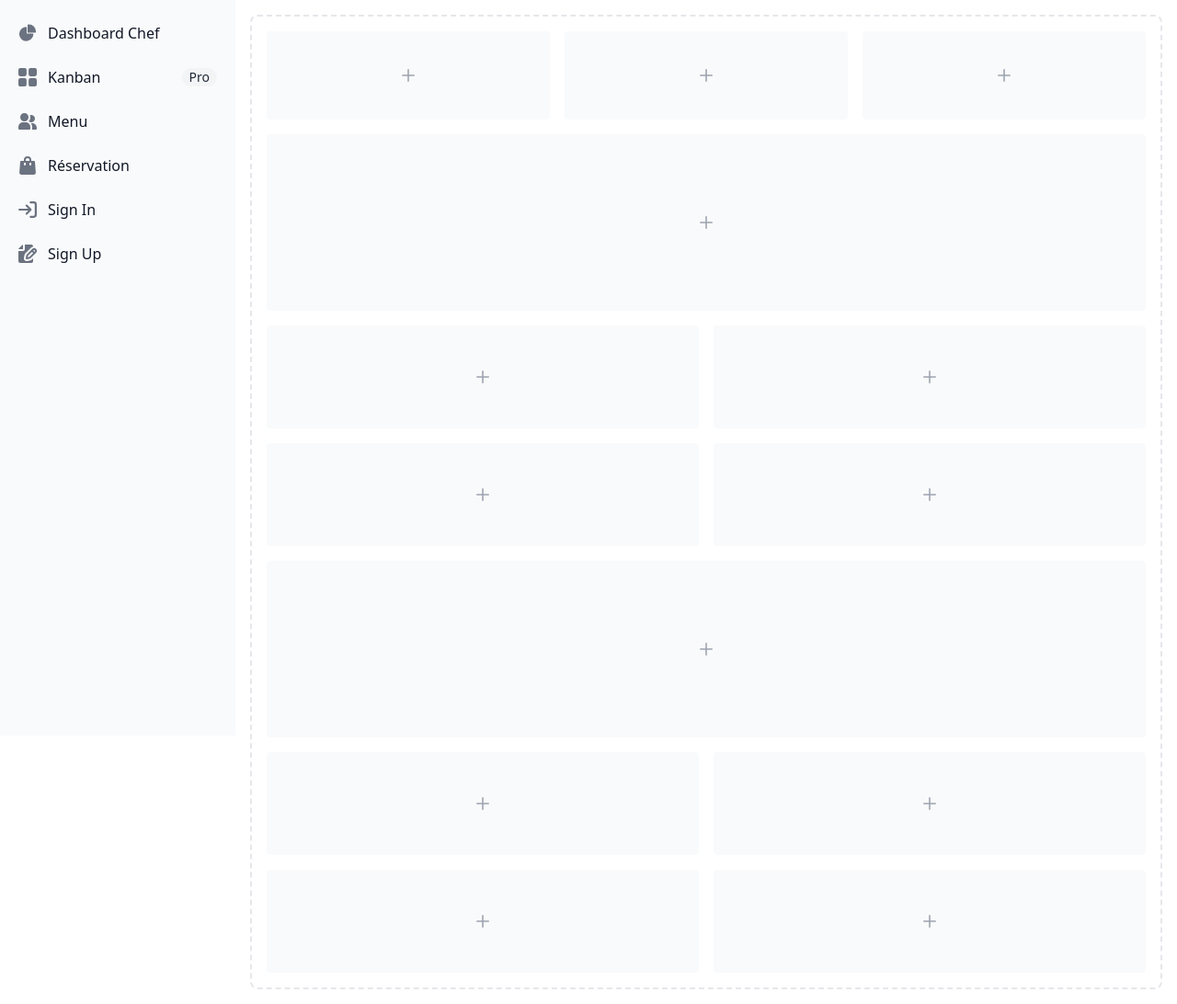
After one commit to boujahdachraf/Chefcuisinier, a PHP site: page /Chef.php in a window 1280 px wide. The commit adds this page. Shown: the whole page at 92% size. Run offline with PHP 8.4, Linux system fonts and the light colour scheme; some libraries are stand-ins or nearby versions.

Commit message:
dhashbord chef

```diff
--- /dev/null
+++ b/Chef.php
@@ -0,0 +1,179 @@
+<!doctype html>
+<html>
+<head>
+  <meta charset="UTF-8">
+  <meta name="viewport" content="width=device-width, initial-scale=1.0">
+  <script src="https://cdn.tailwindcss.com"></script>
+</head>
+
+<button data-drawer-target="default-sidebar" data-drawer-toggle="default-sidebar" aria-controls="default-sidebar" type="button" class="inline-flex items-center p-2 mt-2 ms-3 text-sm text-gray-500 rounded-lg sm:hidden hover:bg-gray-100 focus:outline-none focus:ring-2 focus:ring-gray-200 dark:text-gray-400 dark:hover:bg-gray-700 dark:focus:ring-gray-600">
+   <span class="sr-only">Open sidebar</span>
+   <svg class="w-6 h-6" aria-hidden="true" fill="currentColor" viewBox="0 0 20 20" xmlns="http://www.w3.org/2000/svg">
+   <path clip-rule="evenodd" fill-rule="evenodd" d="M2 4.75A.75.75 0 012.75 4h14.5a.75.75 0 010 1.5H2.75A.75.75 0 012 4.75zm0 10.5a.75.75 0 01.75-.75h7.5a.75.75 0 010 1.5h-7.5a.75.75 0 01-.75-.75zM2 10a.75.75 0 01.75-.75h14.5a.75.75 0 010 1.5H2.75A.75.75 0 012 10z"></path>
+   </svg>
+</button>
+
+<aside id="default-sidebar" class="fixed top-0 left-0 z-40 w-64 h-screen transition-transform -translate-x-full sm:translate-x-0" aria-label="Sidebar">
+   <div class="h-full px-3 py-4 overflow-y-auto bg-gray-50 dark:bg-gray-800">
+      <ul class="space-y-2 font-medium">
+         <li>
+            <a href="#" class="flex items-center p-2 text-gray-900 rounded-lg dark:text-white hover:bg-gray-100 dark:hover:bg-gray-700 group">
+               <svg class="w-5 h-5 text-gray-500 transition duration-75 dark:text-gray-400 group-hover:text-gray-900 dark:group-hover:text-white" aria-hidden="true" xmlns="http://www.w3.org/2000/svg" fill="currentColor" viewBox="0 0 22 21">
+                  <path d="M16.975 11H10V4.025a1 1 0 0 0-1.066-.998 8.5 8.5 0 1 0 9.039 9.039.999.999 0 0 0-1-1.066h.002Z"/>
+                  <path d="M12.5 0c-.157 0-.311.01-.565.027A1 1 0 0 0 11 1.02V10h8.975a1 1 0 0 0 1-.935c.013-.188.028-.374.028-.565A8.51 8.51 0 0 0 12.5 0Z"/>
+               </svg>
+               <span class="ms-3">Dashboard Chef</span>
+            </a>
+         </li>
+         <li>
+            <a href="#" class="flex items-center p-2 text-gray-900 rounded-lg dark:text-white hover:bg-gray-100 dark:hover:bg-gray-700 group">
+               <svg class="flex-shrink-0 w-5 h-5 text-gray-500 transition duration-75 dark:text-gray-400 group-hover:text-gray-900 dark:group-hover:text-white" aria-hidden="true" xmlns="http://www.w3.org/2000/svg" fill="currentColor" viewBox="0 0 18 18">
+                  <path d="M6.143 0H1.857A1.857 1.857 0 0 0 0 1.857v4.286C0 7.169.831 8 1.857 8h4.286A1.857 1.857 0 0 0 8 6.143V1.857A1.857 1.857 0 0 0 6.143 0Zm10 0h-4.286A1.857 1.857 0 0 0 10 1.857v4.286C10 7.169 10.831 8 11.857 8h4.286A1.857 1.857 0 0 0 18 6.143V1.857A1.857 1.857 0 0 0 16.143 0Zm-10 10H1.857A1.857 1.857 0 0 0 0 11.857v4.286C0 17.169.831 18 1.857 18h4.286A1.857 1.857 0 0 0 8 16.143v-4.286A1.857 1.857 0 0 0 6.143 10Zm10 0h-4.286A1.857 1.857 0 0 0 10 11.857v4.286c0 1.026.831 1.857 1.857 1.857h4.286A1.857 1.857 0 0 0 18 16.143v-4.286A1.857 1.857 0 0 0 16.143 10Z"/>
+               </svg>
+               <span class="flex-1 ms-3 whitespace-nowrap">Kanban</span>
+               <span class="inline-flex items-center justify-center px-2 ms-3 text-sm font-medium text-gray-800 bg-gray-100 rounded-full dark:bg-gray-700 dark:text-gray-300">Pro</span>
+            </a>
+         </li>
+
+         <li>
+            <a href="#" class="flex items-center p-2 text-gray-900 rounded-lg dark:text-white hover:bg-gray-100 dark:hover:bg-gray-700 group">
+               <svg class="flex-shrink-0 w-5 h-5 text-gray-500 transition duration-75 dark:text-gray-400 group-hover:text-gray-900 dark:group-hover:text-white" aria-hidden="true" xmlns="http://www.w3.org/2000/svg" fill="currentColor" viewBox="0 0 20 18">
+                  <path d="M14 2a3.963 3.963 0 0 0-1.4.267 6.439 6.439 0 0 1-1.331 6.638A4 4 0 1 0 14 2Zm1 9h-1.264A6.957 6.957 0 0 1 15 15v2a2.97 2.97 0 0 1-.184 1H19a1 1 0 0 0 1-1v-1a5.006 5.006 0 0 0-5-5ZM6.5 9a4.5 4.5 0 1 0 0-9 4.5 4.5 0 0 0 0 9ZM8 10H5a5.006 5.006 0 0 0-5 5v2a1 1 0 0 0 1 1h11a1 1 0 0 0 1-1v-2a5.006 5.006 0 0 0-5-5Z"/>
+               </svg>
+               <span class="flex-1 ms-3 whitespace-nowrap">Menu</span>
+            </a>
+         </li>
+         <li>
+            <a href="#" class="flex items-center p-2 text-gray-900 rounded-lg dark:text-white hover:bg-gray-100 dark:hover:bg-gray-700 group">
+               <svg class="flex-shrink-0 w-5 h-5 text-gray-500 transition duration-75 dark:text-gray-400 group-hover:text-gray-900 dark:group-hover:text-white" aria-hidden="true" xmlns="http://www.w3.org/2000/svg" fill="currentColor" viewBox="0 0 18 20">
+                  <path d="M17 5.923A1 1 0 0 0 16 5h-3V4a4 4 0 1 0-8 0v1H2a1 1 0 0 0-1 .923L.086 17.846A2 2 0 0 0 2.08 20h13.84a2 2 0 0 0 1.994-2.153L17 5.923ZM7 9a1 1 0 0 1-2 0V7h2v2Zm0-5a2 2 0 1 1 4 0v1H7V4Zm6 5a1 1 0 1 1-2 0V7h2v2Z"/>
+               </svg>
+               <span class="flex-1 ms-3 whitespace-nowrap">Réservation</span>
+            </a>
+         </li>
+         <li>
+            <a href="#" class="flex items-center p-2 text-gray-900 rounded-lg dark:text-white hover:bg-gray-100 dark:hover:bg-gray-700 group">
+               <svg class="flex-shrink-0 w-5 h-5 text-gray-500 transition duration-75 dark:text-gray-400 group-hover:text-gray-900 dark:group-hover:text-white" aria-hidden="true" xmlns="http://www.w3.org/2000/svg" fill="none" viewBox="0 0 18 16">
+                  <path stroke="currentColor" stroke-linecap="round" stroke-linejoin="round" stroke-width="2" d="M1 8h11m0 0L8 4m4 4-4 4m4-11h3a2 2 0 0 1 2 2v10a2 2 0 0 1-2 2h-3"/>
+               </svg>
+               <span class="flex-1 ms-3 whitespace-nowrap">Sign In</span>
+            </a>
+         </li>
+         <li>
+            <a href="#" class="flex items-center p-2 text-gray-900 rounded-lg dark:text-white hover:bg-gray-100 dark:hover:bg-gray-700 group">
+               <svg class="flex-shrink-0 w-5 h-5 text-gray-500 transition duration-75 dark:text-gray-400 group-hover:text-gray-900 dark:group-hover:text-white" aria-hidden="true" xmlns="http://www.w3.org/2000/svg" fill="currentColor" viewBox="0 0 20 20">
+                  <path d="M5 5V.13a2.96 2.96 0 0 0-1.293.749L.879 3.707A2.96 2.96 0 0 0 .13 5H5Z"/>
+                  <path d="M6.737 11.061a2.961 2.961 0 0 1 .81-1.515l6.117-6.116A4.839 4.839 0 0 1 16 2.141V2a1.97 1.97 0 0 0-1.933-2H7v5a2 2 0 0 1-2 2H0v11a1.969 1.969 0 0 0 1.933 2h12.134A1.97 1.97 0 0 0 16 18v-3.093l-1.546 1.546c-.413.413-.94.695-1.513.81l-3.4.679a2.947 2.947 0 0 1-1.85-.227 2.96 2.96 0 0 1-1.635-3.257l.681-3.397Z"/>
+                  <path d="M8.961 16a.93.93 0 0 0 .189-.019l3.4-.679a.961.961 0 0 0 .49-.263l6.118-6.117a2.884 2.884 0 0 0-4.079-4.078l-6.117 6.117a.96.96 0 0 0-.263.491l-.679 3.4A.961.961 0 0 0 8.961 16Zm7.477-9.8a.958.958 0 0 1 .68-.281.961.961 0 0 1 .682 1.644l-.315.315-1.36-1.36.313-.318Zm-5.911 5.911 4.236-4.236 1.359 1.359-4.236 4.237-1.7.339.341-1.699Z"/>
+               </svg>
+               <span class="flex-1 ms-3 whitespace-nowrap">Sign Up</span>
+            </a>
+         </li>
+      </ul>
+   </div>
+</aside>
+
+<div class="p-4 sm:ml-64">
+   <div class="p-4 border-2 border-gray-200 border-dashed rounded-lg dark:border-gray-700">
+      <div class="grid grid-cols-3 gap-4 mb-4">
+         <div class="flex items-center justify-center h-24 rounded bg-gray-50 dark:bg-gray-800">
+            <p class="text-2xl text-gray-400 dark:text-gray-500">
+               <svg class="w-3.5 h-3.5" aria-hidden="true" xmlns="http://www.w3.org/2000/svg" fill="none" viewBox="0 0 18 18">
+                  <path stroke="currentColor" stroke-linecap="round" stroke-linejoin="round" stroke-width="2" d="M9 1v16M1 9h16"/>
+               </svg>
+            </p>
+         </div>
+         <div class="flex items-center justify-center h-24 rounded bg-gray-50 dark:bg-gray-800">
+            <p class="text-2xl text-gray-400 dark:text-gray-500">
+               <svg class="w-3.5 h-3.5" aria-hidden="true" xmlns="http://www.w3.org/2000/svg" fill="none" viewBox="0 0 18 18">
+                  <path stroke="currentColor" stroke-linecap="round" stroke-linejoin="round" stroke-width="2" d="M9 1v16M1 9h16"/>
+               </svg>
+            </p>
+         </div>
+         <div class="flex items-center justify-center h-24 rounded bg-gray-50 dark:bg-gray-800">
+            <p class="text-2xl text-gray-400 dark:text-gray-500">
+               <svg class="w-3.5 h-3.5" aria-hidden="true" xmlns="http://www.w3.org/2000/svg" fill="none" viewBox="0 0 18 18">
+                  <path stroke="currentColor" stroke-linecap="round" stroke-linejoin="round" stroke-width="2" d="M9 1v16M1 9h16"/>
+               </svg>
+            </p>
+         </div>
+      </div>
+      <div class="flex items-center justify-center h-48 mb-4 rounded bg-gray-50 dark:bg-gray-800">
+         <p class="text-2xl text-gray-400 dark:text-gray-500">
+            <svg class="w-3.5 h-3.5" aria-hidden="true" xmlns="http://www.w3.org/2000/svg" fill="none" viewBox="0 0 18 18">
+               <path stroke="currentColor" stroke-linecap="round" stroke-linejoin="round" stroke-width="2" d="M9 1v16M1 9h16"/>
+            </svg>
+         </p>
+      </div>
+      <div class="grid grid-cols-2 gap-4 mb-4">
+         <div class="flex items-center justify-center rounded bg-gray-50 h-28 dark:bg-gray-800">
+            <p class="text-2xl text-gray-400 dark:text-gray-500">
+               <svg class="w-3.5 h-3.5" aria-hidden="true" xmlns="http://www.w3.org/2000/svg" fill="none" viewBox="0 0 18 18">
+                  <path stroke="currentColor" stroke-linecap="round" stroke-linejoin="round" stroke-width="2" d="M9 1v16M1 9h16"/>
+               </svg>
+            </p>
+         </div>
+         <div class="flex items-center justify-center rounded bg-gray-50 h-28 dark:bg-gray-800">
+            <p class="text-2xl text-gray-400 dark:text-gray-500">
+               <svg class="w-3.5 h-3.5" aria-hidden="true" xmlns="http://www.w3.org/2000/svg" fill="none" viewBox="0 0 18 18">
+                  <path stroke="currentColor" stroke-linecap="round" stroke-linejoin="round" stroke-width="2" d="M9 1v16M1 9h16"/>
+               </svg>
+            </p>
+         </div>
+         <div class="flex items-center justify-center rounded bg-gray-50 h-28 dark:bg-gray-800">
+            <p class="text-2xl text-gray-400 dark:text-gray-500">
+               <svg class="w-3.5 h-3.5" aria-hidden="true" xmlns="http://www.w3.org/2000/svg" fill="none" viewBox="0 0 18 18">
+                  <path stroke="currentColor" stroke-linecap="round" stroke-linejoin="round" stroke-width="2" d="M9 1v16M1 9h16"/>
+               </svg>
+            </p>
+         </div>
+         <div class="flex items-center justify-center rounded bg-gray-50 h-28 dark:bg-gray-800">
+            <p class="text-2xl text-gray-400 dark:text-gray-500">
+               <svg class="w-3.5 h-3.5" aria-hidden="true" xmlns="http://www.w3.org/2000/svg" fill="none" viewBox="0 0 18 18">
+                  <path stroke="currentColor" stroke-linecap="round" stroke-linejoin="round" stroke-width="2" d="M9 1v16M1 9h16"/>
+               </svg>
+            </p>
+         </div>
+      </div>
+      <div class="flex items-center justify-center h-48 mb-4 rounded bg-gray-50 dark:bg-gray-800">
+         <p class="text-2xl text-gray-400 dark:text-gray-500">
+            <svg class="w-3.5 h-3.5" aria-hidden="true" xmlns="http://www.w3.org/2000/svg" fill="none" viewBox="0 0 18 18">
+               <path stroke="currentColor" stroke-linecap="round" stroke-linejoin="round" stroke-width="2" d="M9 1v16M1 9h16"/>
+            </svg>
+         </p>
+      </div>
+      <div class="grid grid-cols-2 gap-4">
+         <div class="flex items-center justify-center rounded bg-gray-50 h-28 dark:bg-gray-800">
+            <p class="text-2xl text-gray-400 dark:text-gray-500">
+               <svg class="w-3.5 h-3.5" aria-hidden="true" xmlns="http://www.w3.org/2000/svg" fill="none" viewBox="0 0 18 18">
+                  <path stroke="currentColor" stroke-linecap="round" stroke-linejoin="round" stroke-width="2" d="M9 1v16M1 9h16"/>
+               </svg>
+            </p>
+         </div>
+         <div class="flex items-center justify-center rounded bg-gray-50 h-28 dark:bg-gray-800">
+            <p class="text-2xl text-gray-400 dark:text-gray-500">
+               <svg class="w-3.5 h-3.5" aria-hidden="true" xmlns="http://www.w3.org/2000/svg" fill="none" viewBox="0 0 18 18">
+                  <path stroke="currentColor" stroke-linecap="round" stroke-linejoin="round" stroke-width="2" d="M9 1v16M1 9h16"/>
+               </svg>
+            </p>
+         </div>
+         <div class="flex items-center justify-center rounded bg-gray-50 h-28 dark:bg-gray-800">
+            <p class="text-2xl text-gray-400 dark:text-gray-500">
+               <svg class="w-3.5 h-3.5" aria-hidden="true" xmlns="http://www.w3.org/2000/svg" fill="none" viewBox="0 0 18 18">
+                  <path stroke="currentColor" stroke-linecap="round" stroke-linejoin="round" stroke-width="2" d="M9 1v16M1 9h16"/>
+               </svg>
+            </p>
+         </div>
+         <div class="flex items-center justify-center rounded bg-gray-50 h-28 dark:bg-gray-800">
+            <p class="text-2xl text-gray-400 dark:text-gray-500">
+               <svg class="w-3.5 h-3.5" aria-hidden="true" xmlns="http://www.w3.org/2000/svg" fill="none" viewBox="0 0 18 18">
+                  <path stroke="currentColor" stroke-linecap="round" stroke-linejoin="round" stroke-width="2" d="M9 1v16M1 9h16"/>
+               </svg>
+            </p>
+         </div>
+      </div>
+   </div>
+</div>
+
+</body>
+</html>
```
Also changed, not shown: index.php (+27 -0 lines).
